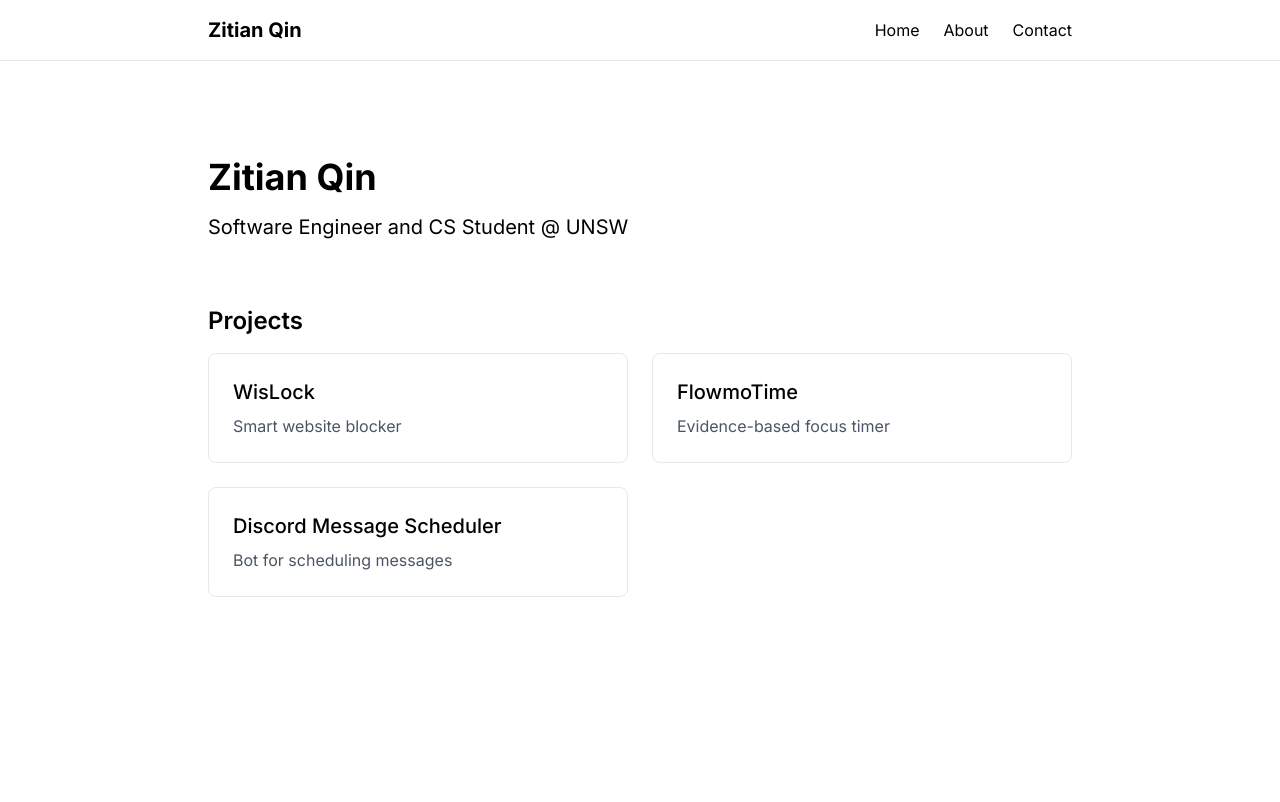
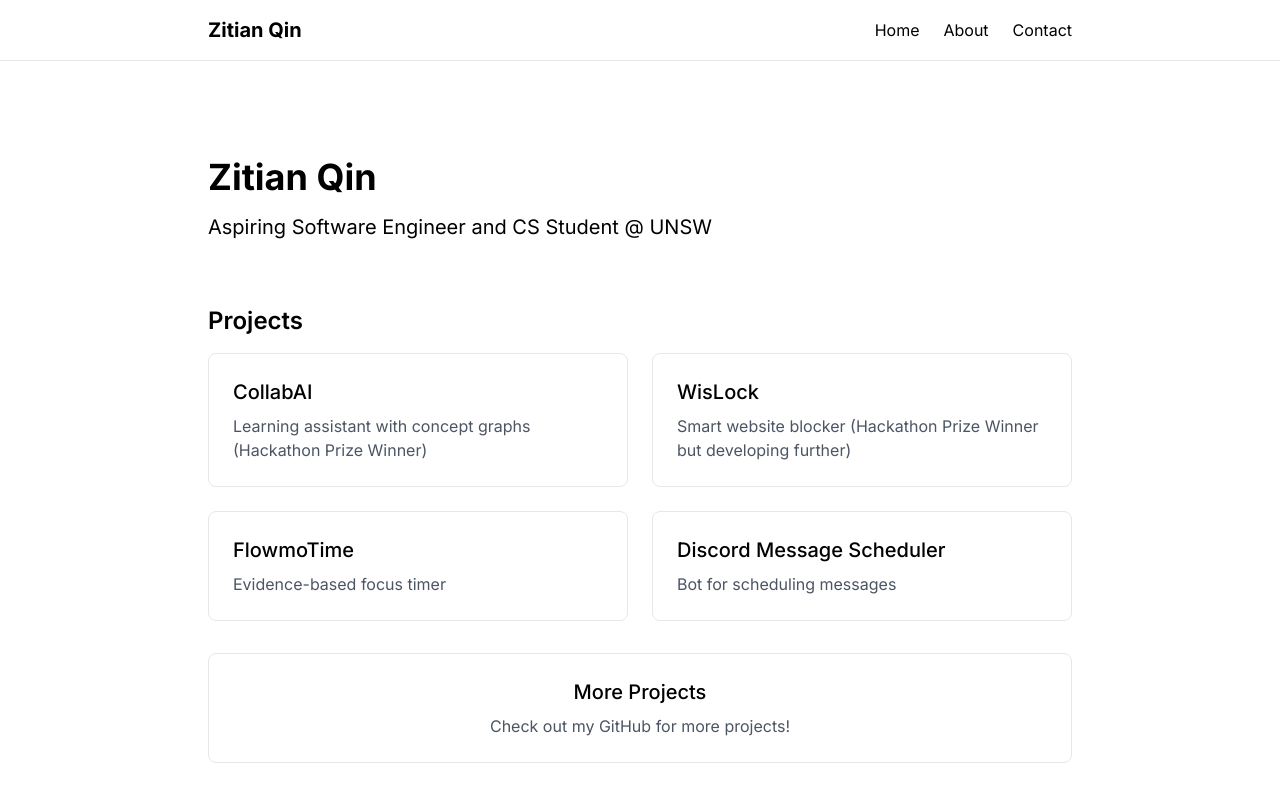
Before and after one commit to zitianqin/zitianqin.github.io, a Next.js app: page / in a window 1280 px wide. Shown: the top 802 px of the page. Built offline with nearby package versions, Linux system fonts and the light colour scheme.

Commit message:
Add CollabAI as a project

```diff
--- a/src/app/page.tsx
+++ b/src/app/page.tsx
@@ -1,19 +1,26 @@
-// import Link from "next/link";
+import Link from "next/link";
 
 export default function Home() {
   return (
     <div className="max-w-4xl mx-auto px-4 py-16">
       <section className="mb-16">
         <h1 className="text-4xl font-bold mb-4">Zitian Qin</h1>
-        <p className="text-xl">Software Engineer and CS Student @ UNSW</p>
+        <p className="text-xl">
+          Aspiring Software Engineer and CS Student @ UNSW
+        </p>
       </section>
 
       <section className="mb-16">
         <h2 className="text-2xl font-semibold mb-4">Projects</h2>
         <div className="grid grid-cols-1 md:grid-cols-2 gap-6">
           <ProjectCard
+            title="CollabAI"
+            description="Learning assistant with concept graphs (Hackathon Prize Winner)"
+            link="https://collabai.denzeliskandar.com/"
+          />
+          <ProjectCard
             title="WisLock"
-            description="Smart website blocker"
+            description="Smart website blocker (Hackathon Prize Winner but developing further)"
             link="https://www.wislockapp.com"
           />
           <ProjectCard
@@ -25,6 +32,13 @@ export default function Home() {
             title="Discord Message Scheduler"
             description="Bot for scheduling messages"
             link="https://github.com/zitianqin/Discord-Messenger-Bot"
+          />
+        </div>
+        <div className="mt-8 text-center">
+          <ProjectCard
+            title="More Projects"
+            description="Check out my GitHub for more projects!"
+            link="https://github.com/zitianqin"
           />
         </div>
       </section>
```
